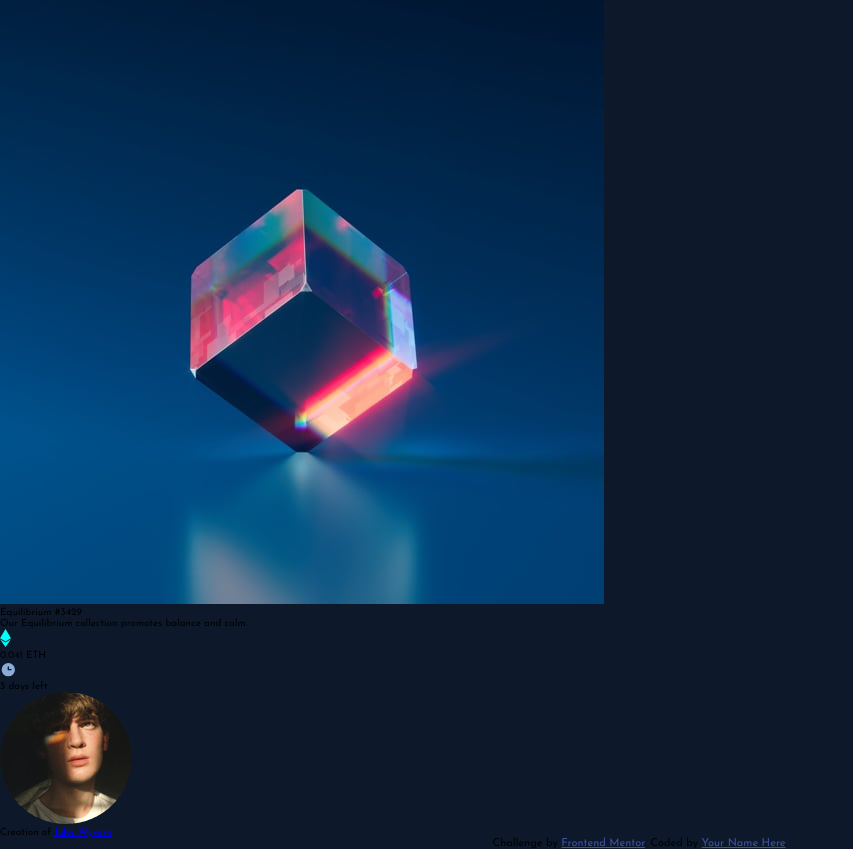
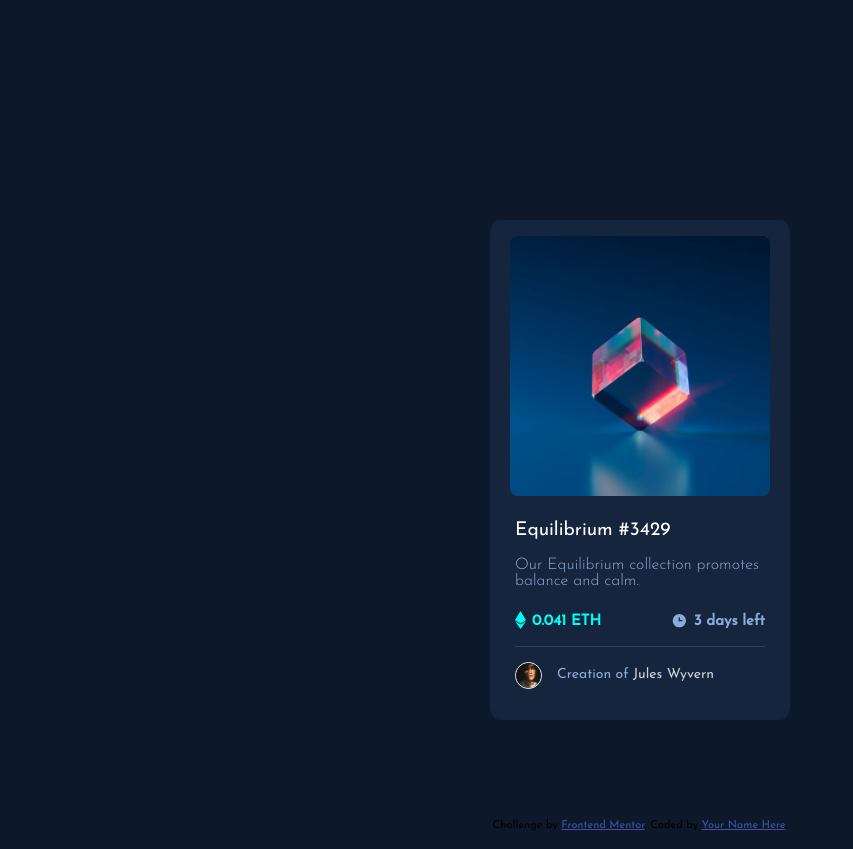
Before and after one commit to Salioun/NFT_Preview_Card_Component, a plain HTML site: page index.html in a window 1280 px wide. Shown: the whole page, without its empty margins (0-853 px from the left). Drawn offline with Linux system fonts and the light colour scheme.

Commit message:
Finishing the card Layout and CSS

```diff
--- a/index.html
+++ b/index.html
@@ -21,7 +21,9 @@
 
   <div class="card-wrapper">
     <div class="card">
-      <img src="images/image-equilibrium.jpg" alt="">
+      <div class="card-img">
+        <img src="images/image-equilibrium.jpg" alt="">
+      </div>
       <div class="text-info">
         <p class="name">
           Equilibrium #3429
--- a/style.css
+++ b/style.css
@@ -12,3 +12,116 @@ html{
 body{
     background-color: #0D192B;
 }
+
+
+/*---------CARD---------*/
+.card-wrapper{
+    display : flex;
+    align-items: center;
+    justify-content : center;
+    padding: 22rem 0 10rem 0;
+
+}
+
+.card{
+    background-color: hsl(216, 50%, 16%);
+    display : flex;
+    align-items: center;
+    justify-content : center;
+    flex-direction : column;
+    width:30rem;
+    height:50rem;
+    border-radius : 3%;
+
+}
+
+.card-img{
+    width: 26rem;
+    height: 26rem;
+}
+
+.card-img img{
+    width:100%;
+    height:100%;
+    border-radius: 3%;
+}
+
+.text-info{
+    padding:2.5rem 2.5rem 1rem 2.5rem;
+}
+
+.name{
+    color: #fff;
+    font-size : 1.9rem;
+}
+
+.description {
+    color: hsl(215, 51%, 70%);
+    font-size: 1.6rem;
+    padding : 1.7rem 0 .5rem 0;
+    font-weight : 300;
+}
+
+.meta-info{
+    display : flex;
+    justify-content : center;
+    border-bottom: .1rem solid #2F415B;
+    align-items : flex-end;
+    padding : 1.7rem 0;
+    font-size : 1.5rem;
+    font-weight:bold;
+}
+
+.eth-data{
+    display : flex;
+    justify-content : center;
+    align-items: flex-end;
+
+}
+
+.eth-data p {
+    color : hsl(178, 100%, 50%);
+    margin-left : .6rem;
+}
+
+.time-data{
+    display : flex;
+    align-items : flex-end;
+    justify-content : center;
+    margin-left:auto;
+}
+
+.time-data p {
+    color:hsl(215, 51%, 70%);
+    margin-left : .6rem;
+}
+
+.user{
+    display: flex;
+    align-items : center;
+    margin-right: auto;
+    padding : 1.5rem 0 .7rem 0;
+}
+
+.user-img-wrapper{
+    width: 2.5rem;
+    height: 2.5rem;
+    margin-right : 1.7rem;
+}
+
+.user-img-wrapper img {
+    width:100%;
+    height:100%;
+    border : .1rem solid #fff;
+    border-radius: 50%;
+}
+
+.user-text{
+    color: hsl(215, 51%, 70%);
+    font-size:1.4rem;
+}
+
+.user-text a {
+    text-decoration:none;
+    color: lightgray;
+}
```
